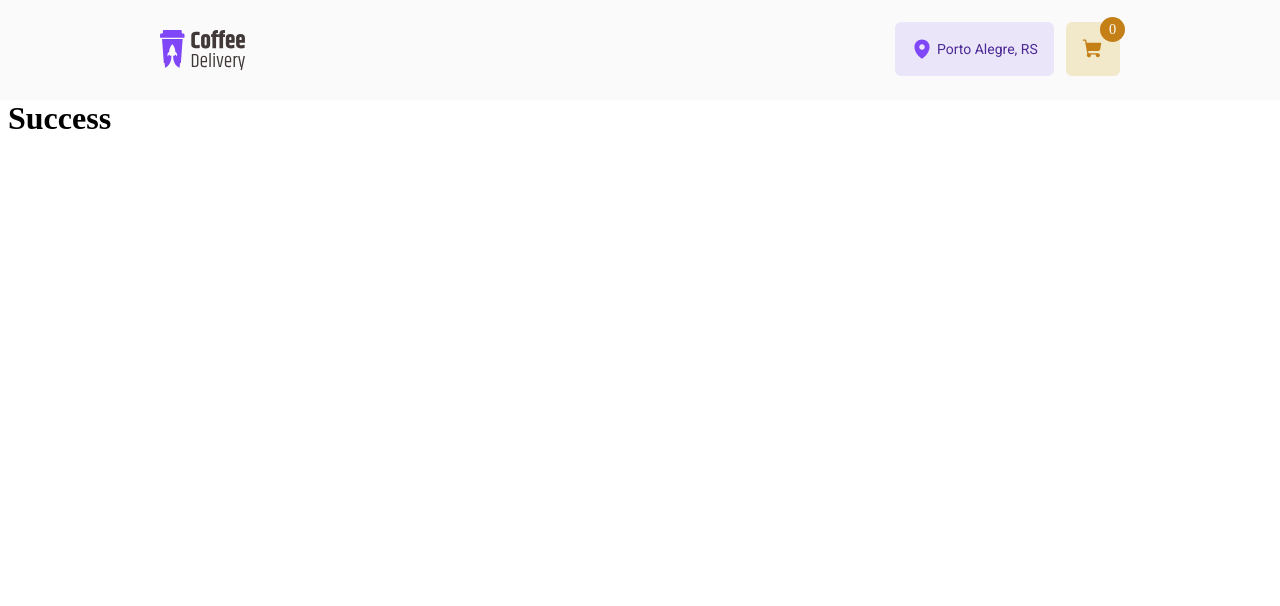
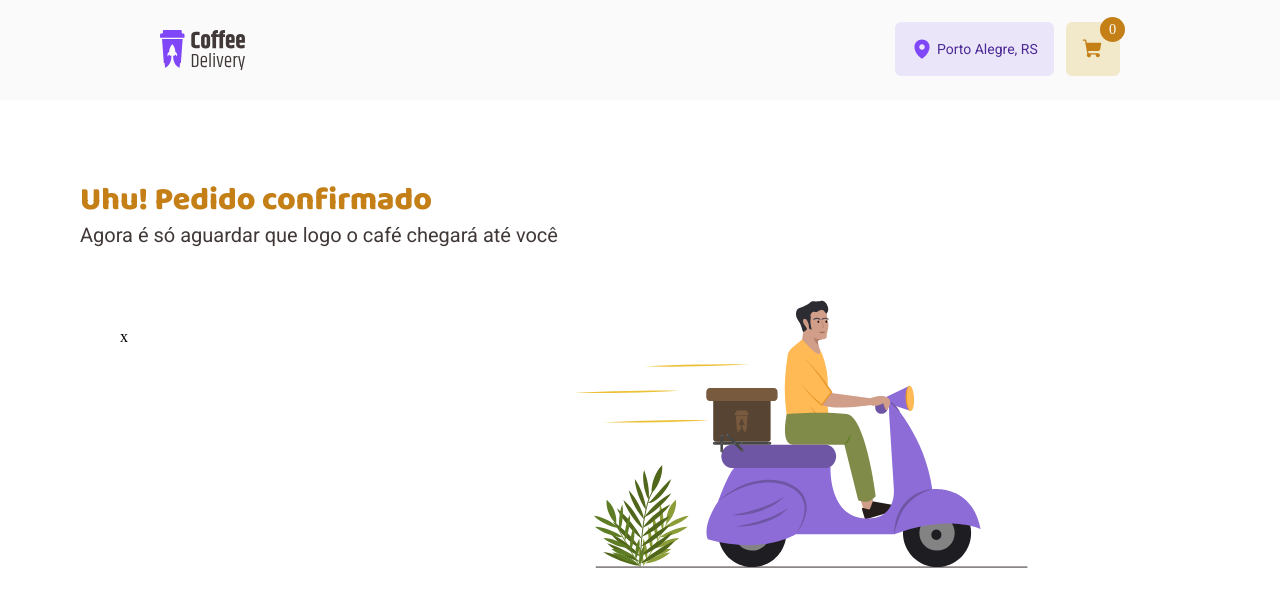
Before and after one commit to feh-franc0/Desafio-Coffee-Delivery-Rocketseat, a React (Vite) app: page /success in a window 1280 px wide. Shown: the top 606 px of the page. Built offline with nearby package versions, Linux system fonts and the light colour scheme.

Commit message:
css da rota success, fiz a estrutura basica para a pagina

```diff
--- a/src/components/ContainerCheckout.styles.ts
+++ b/src/components/ContainerCheckout.styles.ts
@@ -629,6 +629,9 @@ export const ContainerRightCountCoffe = styled.div`
     align-self: stretch;
     flex-grow: 0;
     border: none;
+    &:hover{
+      cursor: pointer;
+    }
     p {
       font-family: "Roboto";
       font-style: normal;
--- /dev/null
+++ b/src/components/ContainerSuccess.styles.ts
@@ -0,0 +1,52 @@
+import styled from "styled-components";
+
+export const ContainerSuccess = styled.div`
+  width: 1120px;
+  margin: 180px auto;
+  gap: 40px;
+  display: flex;
+  flex-direction: column;
+`;
+
+export const TopMessageContainer = styled.div`
+  /* background-color: red; */
+  h1 {
+    margin: 0;
+    font-family: "Baloo 2";
+    font-style: normal;
+    font-weight: 800;
+    font-size: 32px;
+    line-height: 130%;
+    color: #c47f17;
+  }
+
+  p {
+    margin: 0;
+    font-family: "Roboto";
+    font-style: normal;
+    font-weight: 400;
+    font-size: 20px;
+    line-height: 130%;
+    color: #403937;
+    font-stretch: 100;
+  }
+`;
+
+export const ContainerShippingProduct = styled.div`
+  gap: 102px;
+  display: flex;
+  flex-direction: row;
+`;
+
+export const DescriptionShippingProduct = styled.div`
+  width: 100%;
+  width: 526px;
+  height: 270px;
+  border-radius: 6px 36px;
+  padding: 40px;
+  /* background: linear-gradient(102.89deg, #DBAC2C 2.61%, #8047F8 98.76%); */
+`;
+
+export const ImageDescription = styled.div`
+  width: 100%;
+`;
--- /dev/null
+++ b/src/components/SuccessContainer.tsx
@@ -0,0 +1,25 @@
+import {
+  ContainerSuccess, TopMessageContainer, ContainerShippingProduct, ImageDescription, DescriptionShippingProduct
+} from "./ContainerSuccess.styles";
+
+import imgDelivery from "../public/deliveryManImage.svg"
+
+export function SuccessContainer() {
+  return (
+    <ContainerSuccess>
+
+      <TopMessageContainer>
+        <h1>Uhu! Pedido confirmado</h1>
+        <p>Agora é só aguardar que logo o café chegará até você</p>
+      </TopMessageContainer>
+
+      <ContainerShippingProduct>
+        <DescriptionShippingProduct>x</DescriptionShippingProduct>
+        <ImageDescription>
+          <img src={imgDelivery} alt="" />
+        </ImageDescription>
+      </ContainerShippingProduct>
+
+    </ContainerSuccess>
+  );
+}
--- a/src/pages/Success.tsx
+++ b/src/pages/Success.tsx
@@ -1,3 +1,9 @@
+import { SuccessContainer } from "../components/SuccessContainer";
+
 export function Success() {
-  return <h1>Success</h1>
+  return (
+    <>
+      <SuccessContainer />
+    </>
+  );
 }
```
Also changed, not shown: src/public/deliveryManImage.svg (added).
